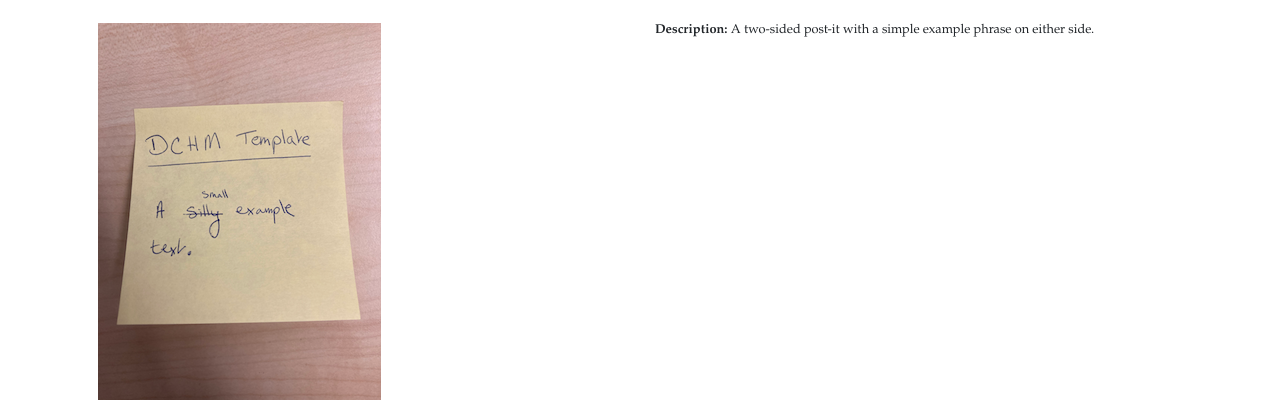
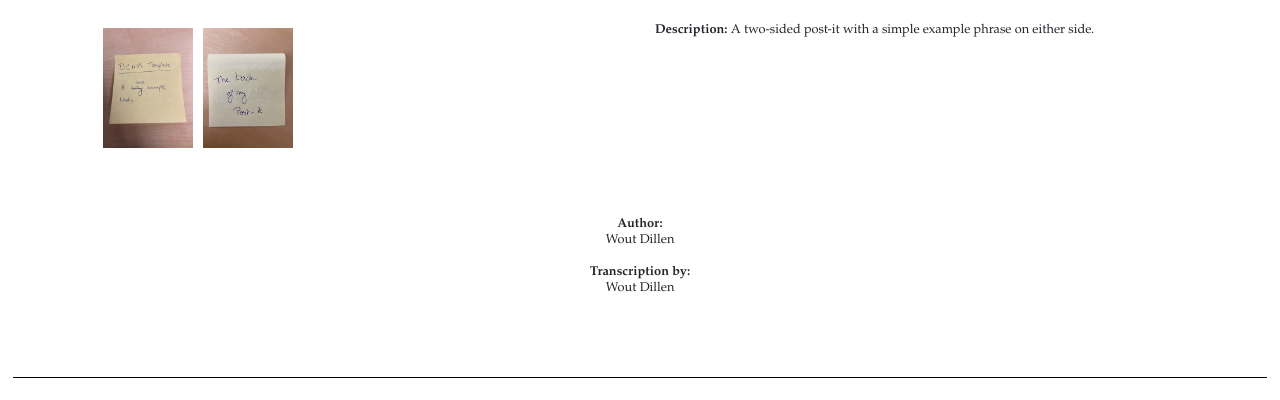
Before and after one commit to SSLIS/DCHM-template, a plain HTML site: page docs/index.html in a window 1280 px wide. Shown: the part 115-515 px from the top of the page. Drawn offline with nearby package versions, Linux system fonts and the light colour scheme.

Commit message:
new transformations applied
the transformation of the new `index.html` hadn't come through yet. Now you can actually see the two pages on the index page. Result of progress in issue #6

```diff
--- a/docs/index.html
+++ b/docs/index.html
@@ -22,8 +22,9 @@
       <main id="manuscript">
          <div class="container">
             <div class="row">
-               <div class="col-sm">
-                  <article id="thumbnail"><img src="assets/img/documents/postit01_thumb.png" title="Post-It Front" alt="&#xA;               A photograph of the front of a post-it with a simple example phrase.&#xA;            "></article>
+               <div class="col-sm" style="display:flex">
+                  <article id="thumbnail"><img style="width:100px;padding:5px" src="assets/img/documents/postit01_thumb.png" title="Post-It Front" alt="&#xA;               A photograph of the front of a post-it with a simple example phrase.&#xA;            "></article>
+                  <article id="thumbnail"><img style="width:100px;padding:5px" src="assets/img/documents/postit02_thumb.png" title="Post-It Back" alt="&#xA;               A photograph of the back a post-it with a simple example phrase.&#xA;            "></article>
                </div>
                <div class="col-sm">
                   <article id="transcription">
```
